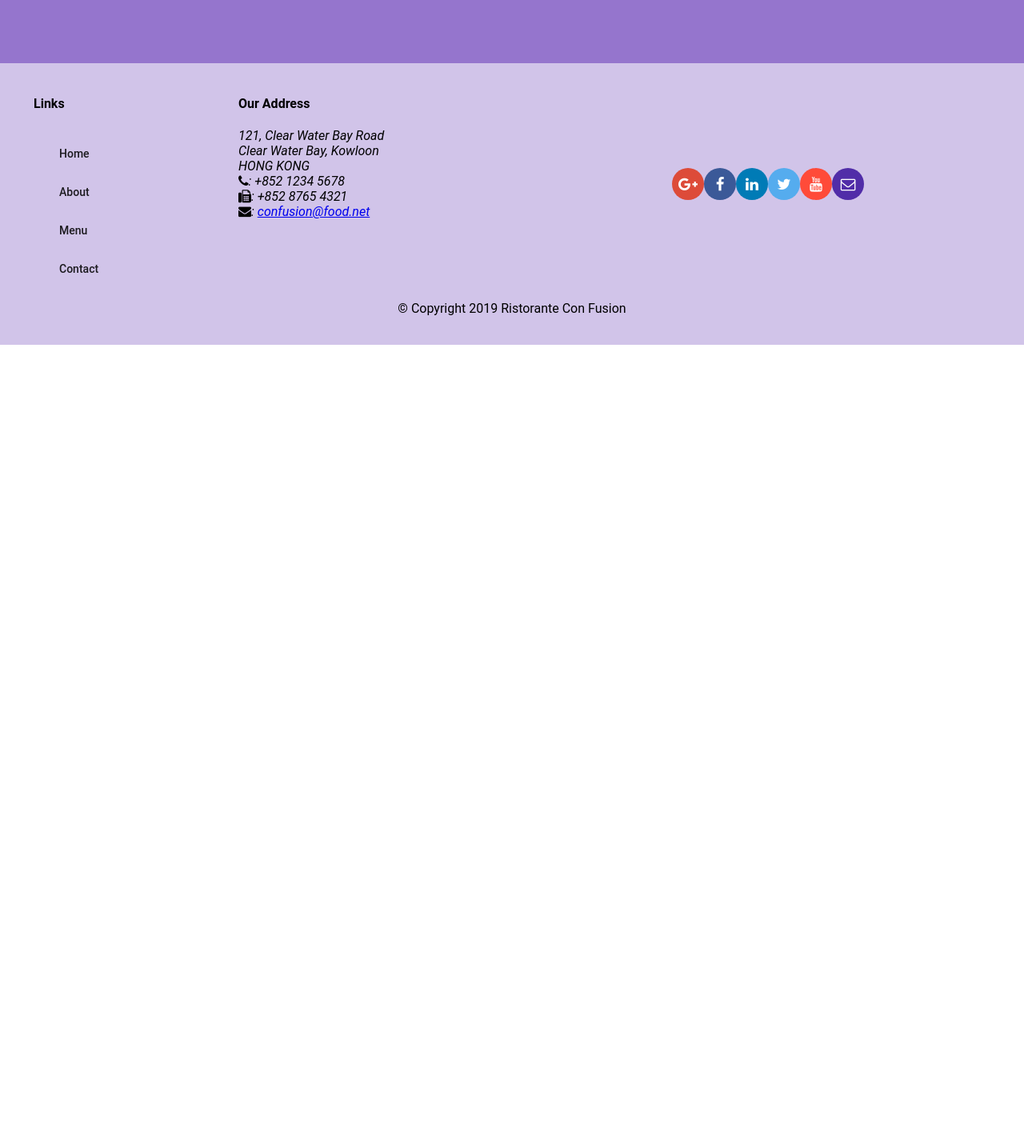
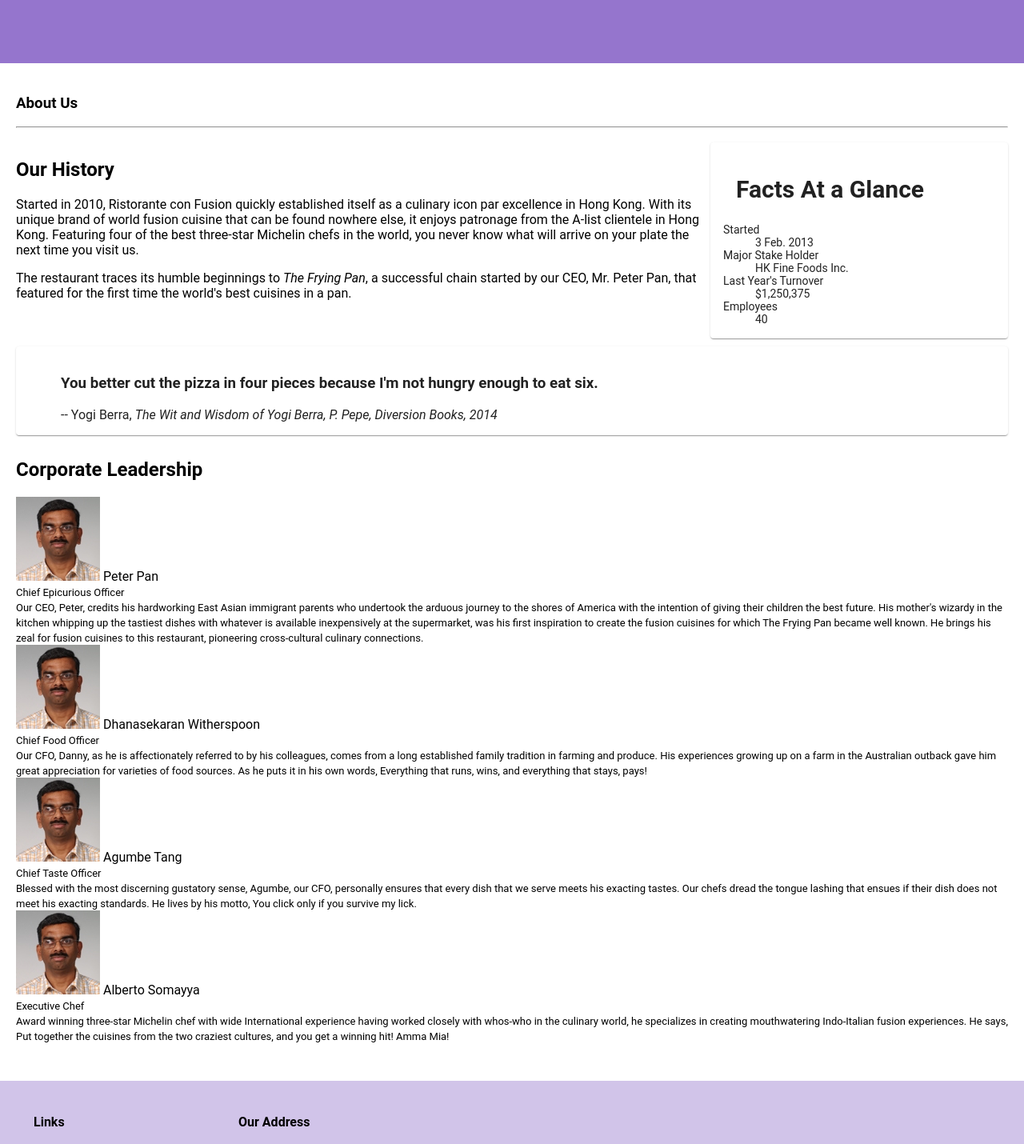
Before and after one commit to sulabhkumar/Hotel, an Angular app: page /aboutus in a window 1280 px wide. Before the commit this address led to /. Shown: the part 260-1690 px from the top of the page at 80% size. Before the commit the page ends 800 px from the top, so only its background shows below. Built offline with nearby package versions, Linux system fonts and the light colour scheme.

Commit message:
Assignment Week 2

```diff
--- a/src/app/about/about.component.html
+++ b/src/app/about/about.component.html
@@ -1,3 +1,71 @@
-<p>
-  about works!
-</p>
+<div class="container"
+  fxLayout="column"
+  fxLayoutGap="10px">
+
+  <div fxFlex>
+    <div>
+        <h3>About Us</h3>
+        <hr>
+    </div>
+  </div>
+
+  <div fxFlex>
+    <div fxLayout="column" fxLayout.gt-sm="row">
+      <div fxFlex="70">
+        <h2>Our History</h2>
+        <p>Started in 2010, Ristorante con Fusion quickly established itself as a culinary icon par excellence in Hong Kong. With its unique brand of world fusion cuisine that can be found nowhere else, it enjoys patronage from the A-list clientele in Hong Kong.  Featuring four of the best three-star Michelin chefs in the world, you never know what will arrive on your plate the next time you visit us.</p>
+        <p>The restaurant traces its humble beginnings to <em>The Frying Pan</em>, a successful chain started by our CEO, Mr. Peter Pan, that featured for the first time the world's best cuisines in a pan.</p>
+      </div>
+      <div fxFlex="30">
+        <mat-card>
+          <mat-card-header>
+            <mat-card-title>
+            <h2>Facts At a Glance</h2>
+            </mat-card-title>
+          </mat-card-header>
+          <mat-card-content>
+            <dl>
+              <dt>Started</dt>
+              <dd>3 Feb. 2013</dd>
+              <dt>Major Stake Holder</dt>
+              <dd>HK Fine Foods Inc.</dd>
+              <dt>Last Year's Turnover</dt>
+              <dd>$1,250,375</dd>
+              <dt>Employees</dt>
+              <dd>40</dd>
+            </dl>
+          </mat-card-content>
+        </mat-card>
+      </div>
+    </div>
+  </div>
+
+  <div fxFlex>
+    <mat-card>
+      <blockquote>
+        <h3>You better cut the pizza in four pieces because
+            I'm not hungry enough to eat six.</h3>
+        <footer>-- Yogi Berra,
+          <cite>The Wit and Wisdom of Yogi Berra,
+            P. Pepe, Diversion Books, 2014</cite>
+        </footer>
+      </blockquote>
+    </mat-card>
+  </div>
+
+
+  <div fxFlex>
+    <h2>Corporate Leadership</h2>
+    <mat-grid-list cols="1" rowHeight="700px" >
+        <mat-list-item *ngFor="let leader of leaders">
+        <img  src={{leader.image}} alt={{leader.name}}>
+        <font size="3"> {{leader.name }}<br></font>
+        <font size="2"> {{ leader.designation}}<br></font>
+        <font size="2"> {{leader.description}}<br> </font>
+      </mat-list-item>
+    </mat-grid-list>
+  </div>
+  <div fxFlex>
+
+    </div>
+</div>
--- a/src/app/about/about.component.ts
+++ b/src/app/about/about.component.ts
@@ -1,4 +1,6 @@
 import { Component, OnInit } from '@angular/core';
+import { Leader } from '../shared/leader';
+import { LeaderService } from '../services/leader.service';
 
 @Component({
   selector: 'app-about',
@@ -6,10 +8,13 @@
   styleUrls: ['./about.component.scss']
 })
 export class AboutComponent implements OnInit {
+  leaders:Leader[];
 
-  constructor() { }
+  constructor(private leaderService: LeaderService) { }
 
   ngOnInit() {
+    this.leaders = this.leaderService.getLeaders();
+
   }
 
 }
--- a/src/app/app-routing/routes.ts
+++ b/src/app/app-routing/routes.ts
@@ -11,5 +11,6 @@
 {path:'menu',component: MenuComponent},
 { path: 'dishdetail/:id',     component: DishdetailComponent },
 {path: '',redirectTo:'/home',pathMatch:'full'},
-{path:'contactus',component:ContactComponent}
+{path:'contactus',component:ContactComponent},
+{path:'aboutus',component: AboutComponent},
 ];
--- a/src/app/app.module.ts
+++ b/src/app/app.module.ts
@@ -19,6 +19,7 @@
 
 import {DishService} from './services/dish.service';
 import {PromotionService} from './services/promotion.service';
+import { LeaderService } from './services/leader.service';
 
 import {  AppRoutingModule }from './app-routing/app-routing.module';
 
@@ -48,7 +49,9 @@
   ],
   providers: [
     DishService,
-    PromotionService
+    PromotionService,
+    LeaderService
+
   ],
   bootstrap: [AppComponent]
 })
--- a/src/app/footer/footer.component.html
+++ b/src/app/footer/footer.component.html
@@ -10,7 +10,7 @@
         <h4>Links</h4>
         <mat-list>
           <mat-list-item><a mat-button routeLink='/home'>Home</a></mat-list-item>
-          <mat-list-item><a mat-button>About</a></mat-list-item>
+          <mat-list-item><a mat-button routeLink='/aboutus'>About</a></mat-list-item>
           <mat-list-item><a mat-button routeLink='/menu'>Menu</a></mat-list-item>
           <mat-list-item><a mat-button routeLink='/contactus'>Contact</a></mat-list-item>
         </mat-list>
--- a/src/app/header/header.component.html
+++ b/src/app/header/header.component.html
@@ -1,7 +1,7 @@
 <mat-toolbar color="primary">
     <span><img src="/assets/images/logo.png" height=30 width=41></span>
     <a mat-button routerLink='/home' routerLinkActive='active'><span class="fa fa-home fa-lg"></span> Home</a>
-    <a mat-button routerLink='/about'routerLinkActive='active'><span class="fa fa-info fa-lg"></span> About</a>
+    <a mat-button routerLink='/aboutus'routerLinkActive='active'><span class="fa fa-info fa-lg"></span> About</a>
     <a mat-button routerLink='/menu'routerLinkActive='active'><span class="fa fa-list fa-lg"></span> Menu</a>
     <a mat-button routerLink='/contactus'routerLinkActive='active'><span class="fa fa-address-card fa-lg"></span> Contact</a>
   </mat-toolbar>
--- a/src/app/home/home.component.html
+++ b/src/app/home/home.component.html
@@ -33,4 +33,19 @@
     </mat-card-content>
   </mat-card>
 
+
+<mat-card *ngIf="leaders" fxFlex>
+    <mat-card-header>
+      <div mat-card-avatar></div>
+      <mat-card-title>
+        <h3>{{leaders.name | uppercase}}</h3>
+      </mat-card-title>
+    </mat-card-header>
+    <img mat-card-image src={{leaders.image}} alt={{leaders.name}}>
+    <mat-card-content>
+      <p>{{leaders.description}}
+      </p>
+    </mat-card-content>
+  </mat-card>
+
 </div>
--- a/src/app/home/home.component.ts
+++ b/src/app/home/home.component.ts
@@ -3,6 +3,8 @@
 import {DishService} from '../services/dish.service';
 import {Promotion} from '../shared/promotion';
 import {PromotionService} from '../services/promotion.service';
+import { Leader } from '../shared/leader';
+import { LeaderService } from '../services/leader.service';
 @Component({
   selector: 'app-home',
   templateUrl: './home.component.html',
@@ -11,13 +13,16 @@
 export class HomeComponent implements OnInit {
   dish: Dish;
   promotion:Promotion;
+  leaders:Leader;
 
   constructor(private dishService: DishService,
-    private promotionService:PromotionService) { }
+    private promotionService:PromotionService,
+    private leaderService: LeaderService) { }
 
   ngOnInit() {
     this.dish = this.dishService.getFeatureDish();
     this.promotion = this.promotionService.getFeaturePromotion();
+    this.leaders = this.leaderService.getFeatureLeader();
   }
 
 }
--- /dev/null
+++ b/src/app/services/leader.service.ts
@@ -0,0 +1,22 @@
+import { Injectable } from '@angular/core';
+import { Leader } from '../shared/leader';
+import { LEADERS } from '../shared/leaders';
+
+@Injectable({
+  providedIn: 'root'
+})
+export class LeaderService {
+
+  constructor() { }
+
+    getLeaders():Leader[]{
+      return LEADERS;
+
+  }
+  getLeader(id: string): Leader{
+    return LEADERS.filter((leader) =>(leader.id === id))[0];
+  }
+  getFeatureLeader(): Leader{
+    return LEADERS.filter((leader)=> leader.featured)[0];
+  }
+}
--- /dev/null
+++ b/src/app/shared/leader.ts
@@ -0,0 +1,10 @@
+export class  Leader{
+
+    id: string;
+    name: string;
+    image: string;
+    designation: string;
+    abbr: string;
+    featured: boolean;
+    description: string;
+}
--- /dev/null
+++ b/src/app/shared/leaders.ts
@@ -0,0 +1,45 @@
+import {Leader} from './leader';
+
+
+export const LEADERS: Leader[] =[
+    {
+      id: '0',
+      name: 'Peter Pan',
+      image: '/assets/images/alberto.png',
+      designation: 'Chief Epicurious Officer',
+      abbr: 'CEO',
+      featured: false,
+      // tslint:disable-next-line:max-line-length
+      description: 'Our CEO, Peter, credits his hardworking East Asian immigrant parents who undertook the arduous journey to the shores of America with the intention of giving their children the best future. His mother\'s wizardy in the kitchen whipping up the tastiest dishes with whatever is available inexpensively at the supermarket, was his first inspiration to create the fusion cuisines for which The Frying Pan became well known. He brings his zeal for fusion cuisines to this restaurant, pioneering cross-cultural culinary connections.'
+    },
+    {
+      id: '1',
+      name: 'Dhanasekaran Witherspoon',
+      image: '/assets/images/alberto.png',
+      designation: 'Chief Food Officer',
+      abbr: 'CFO',
+      featured: false,
+      // tslint:disable-next-line:max-line-length
+      description: 'Our CFO, Danny, as he is affectionately referred to by his colleagues, comes from a long established family tradition in farming and produce. His experiences growing up on a farm in the Australian outback gave him great appreciation for varieties of food sources. As he puts it in his own words, Everything that runs, wins, and everything that stays, pays!'
+    },
+    {
+      id: '2',
+      name: 'Agumbe Tang',
+      image: '/assets/images/alberto.png',
+      designation: 'Chief Taste Officer',
+      abbr: 'CTO',
+      featured: false,
+      // tslint:disable-next-line:max-line-length
+      description: 'Blessed with the most discerning gustatory sense, Agumbe, our CFO, personally ensures that every dish that we serve meets his exacting tastes. Our chefs dread the tongue lashing that ensues if their dish does not meet his exacting standards. He lives by his motto, You click only if you survive my lick.'
+    },
+    {
+      id: '3',
+      name: 'Alberto Somayya',
+      image: '/assets/images/alberto.png',
+      designation: 'Executive Chef',
+      abbr: 'EC',
+      featured: true,
+      // tslint:disable-next-line:max-line-length
+      description: 'Award winning three-star Michelin chef with wide International experience having worked closely with whos-who in the culinary world, he specializes in creating mouthwatering Indo-Italian fusion experiences. He says, Put together the cuisines from the two craziest cultures, and you get a winning hit! Amma Mia!'
+    }
+  ];
```
Also changed, not shown: 1 other file (tests, documents, lock files or other folders). Lines whose indentation alone changed are shown as unchanged.
